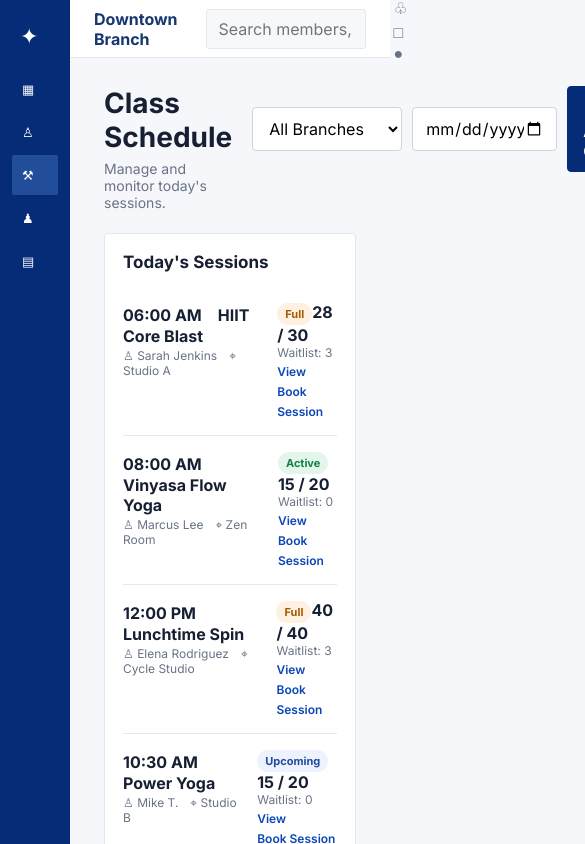
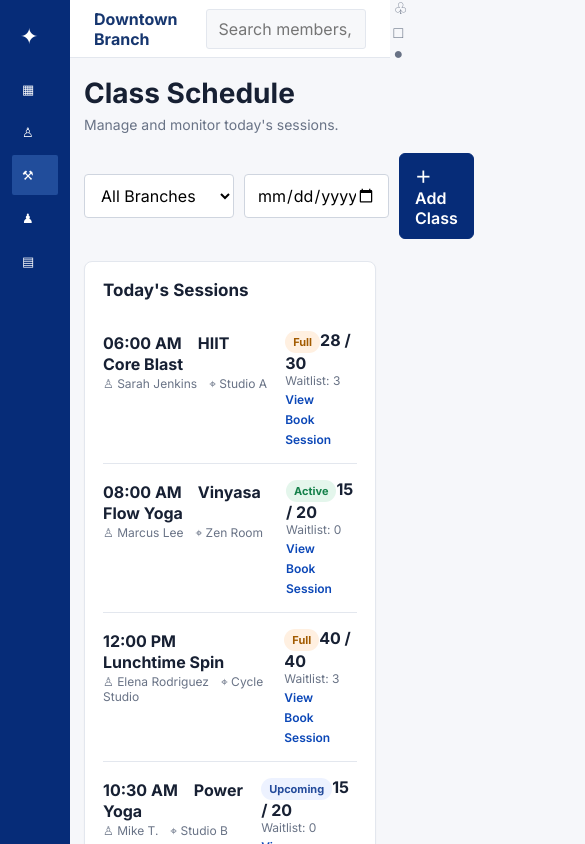
Before and after one commit to saifjarrar916-debug/angular-final-project, an Angular app: page /classes in a window 390 px wide. Shown: the top 844 px of the page, 585 px wide, since content can reach past the window. Built offline with nearby package versions, Linux system fonts and the light colour scheme.

Commit message:
add hover/focus states, softer cards, mobile spacing and search highlight style

```diff
--- a/src/styles.css
+++ b/src/styles.css
@@ -1,5 +1,3 @@
-@import url('https://fonts.googleapis.com/css2?family=Inter:wght@400;500;600;700&display=swap');
-
 :root {
   --navy: #062c78;
   --navy-2: #0a3a91;
@@ -42,6 +40,15 @@ a {
   text-decoration: none;
 }
 
+:focus-visible {
+  outline: 2px solid var(--blue);
+  outline-offset: 2px;
+}
+
+.link:hover {
+  text-decoration: underline;
+}
+
 .page {
   padding: 28px 34px;
 }
@@ -76,14 +83,27 @@ a {
   border: 1px solid var(--border);
   background: #fff;
   padding: 10px 15px;
-  border-radius: 4px;
+  border-radius: 6px;
   font-weight: 600;
+  transition: background 0.15s, border-color 0.15s, transform 0.1s;
+}
+
+.btn:hover:not(:disabled) {
+  background: #f0f3f9;
+}
+
+.btn:active:not(:disabled) {
+  transform: translateY(1px);
 }
 
 .btn.primary {
   background: var(--navy);
   color: #fff;
   border-color: var(--navy);
+}
+
+.btn.primary:hover:not(:disabled) {
+  background: var(--navy-2);
 }
 
 .btn.danger {
@@ -100,7 +120,8 @@ a {
 .card {
   background: #fff;
   border: 1px solid var(--border);
-  border-radius: 4px;
+  border-radius: 8px;
+  box-shadow: 0 1px 2px rgba(16, 24, 40, 0.04);
 }
 
 .grid {
@@ -149,6 +170,10 @@ td {
   padding: 14px 16px;
   border-bottom: 1px solid var(--border);
   font-size: 13px;
+}
+
+tbody tr:hover {
+  background: #f8faff;
 }
 
 th {
@@ -260,6 +285,11 @@ th {
   border: 1px solid var(--border);
   background: #fff;
   padding: 7px 11px;
+  border-radius: 4px;
+}
+
+.page-btn:hover:not(.current) {
+  background: #f0f3f9;
 }
 
 .page-btn.current {
@@ -312,11 +342,26 @@ th {
   font-size: 12px;
 }
 
-.search-highlight {
+::highlight(search-highlight) {
   background: yellow;
   color: #000;
-  padding: 1px 2px;
-  border-radius: 2px;
+}
+
+@media (max-width: 600px) {
+  .page {
+    padding: 18px 14px;
+  }
+
+  .page-header {
+    flex-direction: column;
+  }
+}
+
+@media (prefers-reduced-motion: reduce) {
+  * {
+    transition: none !important;
+    animation: none !important;
+  }
 }
 
 @media (max-width: 900px) {
```
